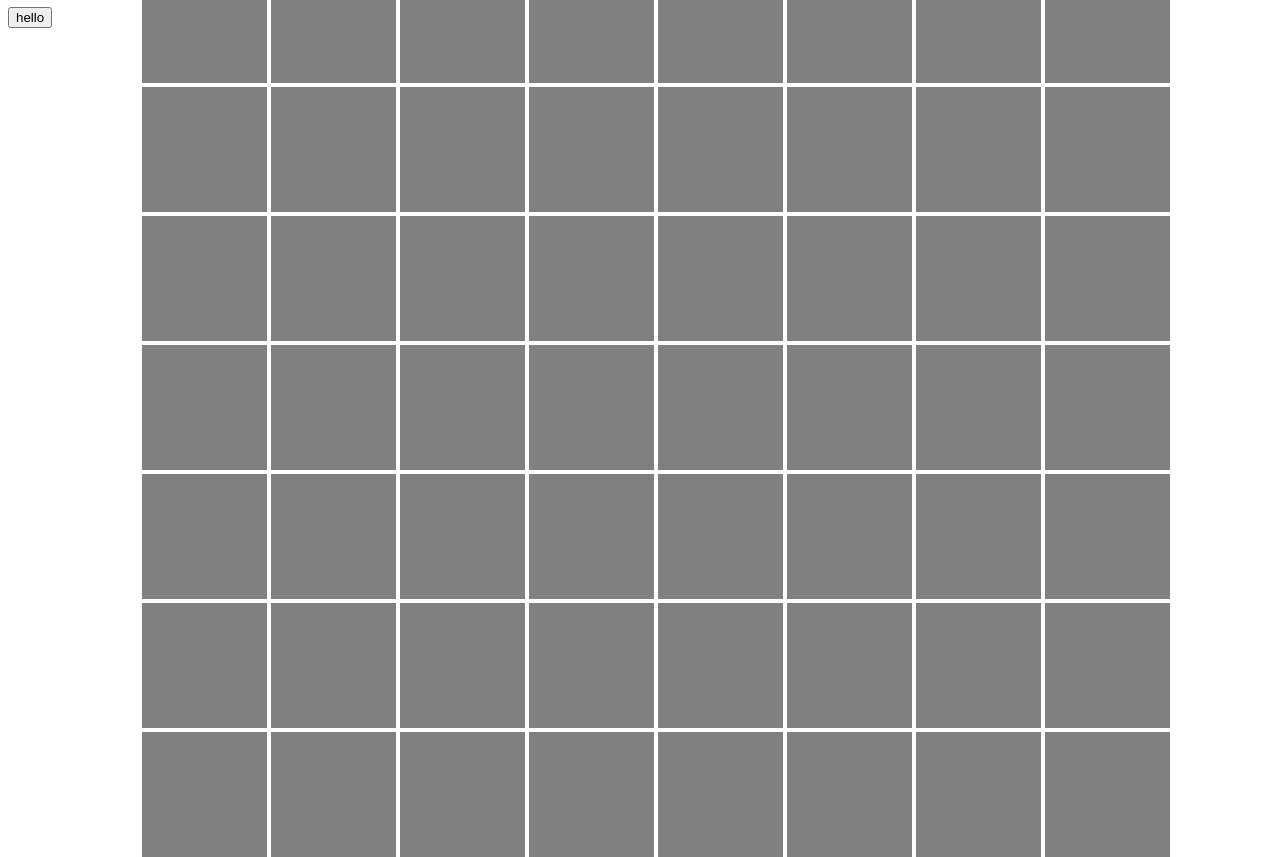
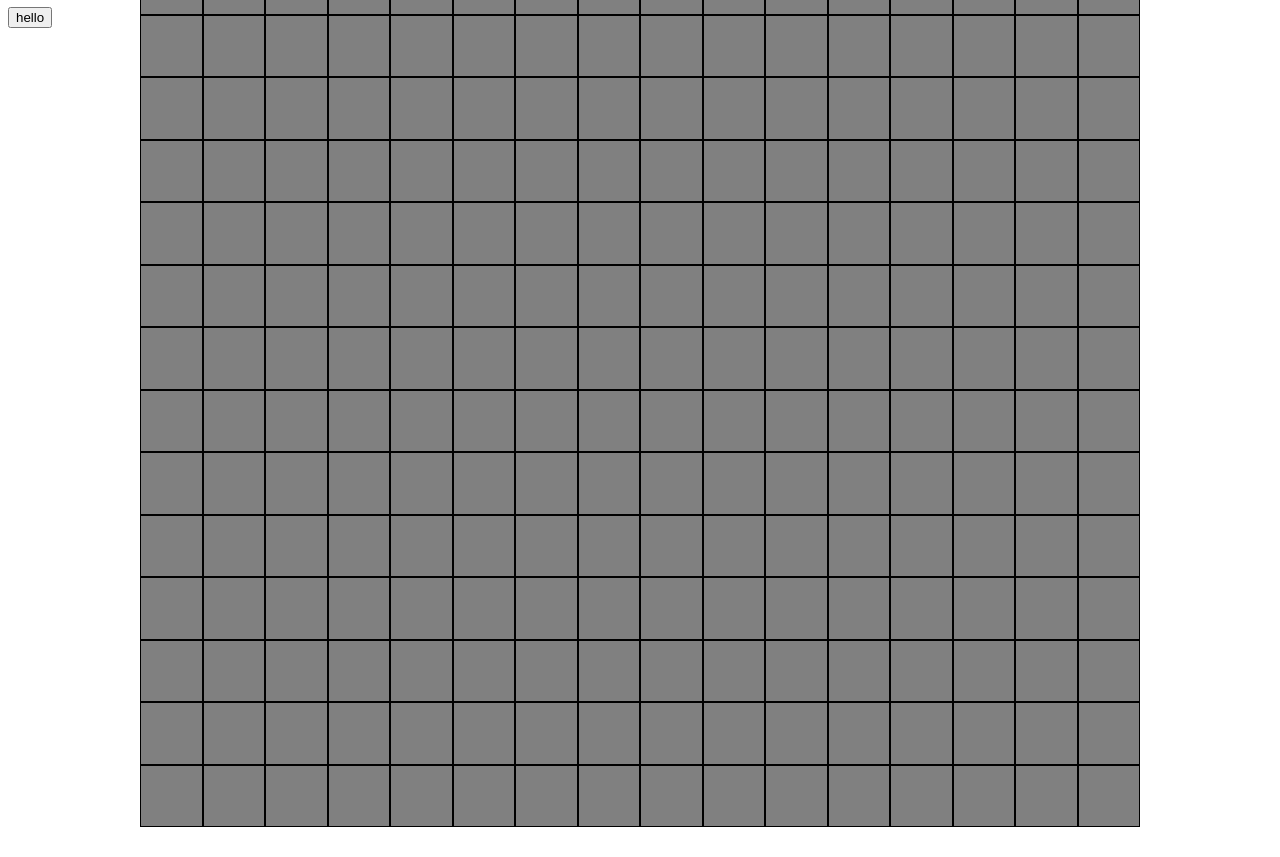
Before and after one commit to MelstromH/notscape, a plain HTML site: page home/index.html in a window 1280 px wide. Shown: the part 73-930 px from the top of the page. After the commit the page ends 900 px from the top, so only its background shows below. Drawn offline with Linux system fonts and the light colour scheme.

Commit message:
added grid

```diff
--- a/home/index.html
+++ b/home/index.html
@@ -3,7 +3,7 @@
 <head>
 <title>Notscape</title>
 <style>
-.grid {
+#grid {
     position: absolute;
     top: 50%;
     left: 50%;
@@ -11,17 +11,18 @@
     width: 1000px;
     height: 1000px;
     display: grid;
-    grid-template-columns: 1fr 1fr 1fr 1fr 1fr 1fr 1fr 1fr;
+    grid-template-columns: 1fr 1fr 1fr 1fr 1fr 1fr 1fr 1fr 1fr 1fr 1fr 1fr 1fr 1fr 1fr 1fr;
     grid-gap: 0px;
 }
 
 .tile {
+    box-sizing: border-box;
     background-color: grey;
-    width: 125px;
-    height: 125px;
-    border: 1px;
-    border-color: black;
-    margin: 2px;
+    width: 62.5px;
+    height: 62.5px;
+    border: 1px solid;
+    border-color:black;
+    margin: 0px;
 }
 </style>
 </head>
@@ -29,72 +30,7 @@
 <script src="script.js"></script>
 <h1>Say Hi</h1>
 <button onclick="talk()">hello</button>
-<div class="grid">
-    <div class="tile"><img src="" alt=""></div>
-    <div class="tile"><img src="" alt=""></div>
-    <div class="tile"><img src="" alt=""></div>
-    <div class="tile"><img src="" alt=""></div>
-    <div class="tile"><img src="" alt=""></div>
-    <div class="tile"><img src="" alt=""></div>
-    <div class="tile"><img src="" alt=""></div>
-    <div class="tile"><img src="" alt=""></div>
-    <div class="tile"><img src="" alt=""></div>
-    <div class="tile"><img src="" alt=""></div>
-    <div class="tile"><img src="" alt=""></div>
-    <div class="tile"><img src="" alt=""></div>
-    <div class="tile"><img src="" alt=""></div>
-    <div class="tile"><img src="" alt=""></div>
-    <div class="tile"><img src="" alt=""></div>
-    <div class="tile"><img src="" alt=""></div>
-    <div class="tile"><img src="" alt=""></div>
-    <div class="tile"><img src="" alt=""></div>
-    <div class="tile"><img src="" alt=""></div>
-    <div class="tile"><img src="" alt=""></div>
-    <div class="tile"><img src="" alt=""></div>
-    <div class="tile"><img src="" alt=""></div>
-    <div class="tile"><img src="" alt=""></div>
-    <div class="tile"><img src="" alt=""></div>
-    <div class="tile"><img src="" alt=""></div>
-    <div class="tile"><img src="" alt=""></div>
-    <div class="tile"><img src="" alt=""></div>
-    <div class="tile"><img src="" alt=""></div>
-    <div class="tile"><img src="" alt=""></div>
-    <div class="tile"><img src="" alt=""></div>
-    <div class="tile"><img src="" alt=""></div>
-    <div class="tile"><img src="" alt=""></div>
-    <div class="tile"><img src="" alt=""></div>
-    <div class="tile"><img src="" alt=""></div>
-    <div class="tile"><img src="" alt=""></div>
-    <div class="tile"><img src="" alt=""></div>
-    <div class="tile"><img src="" alt=""></div>
-    <div class="tile"><img src="" alt=""></div>
-    <div class="tile"><img src="" alt=""></div>
-    <div class="tile"><img src="" alt=""></div>
-    <div class="tile"><img src="" alt=""></div>
-    <div class="tile"><img src="" alt=""></div>
-    <div class="tile"><img src="" alt=""></div>
-    <div class="tile"><img src="" alt=""></div>
-    <div class="tile"><img src="" alt=""></div>
-    <div class="tile"><img src="" alt=""></div>
-    <div class="tile"><img src="" alt=""></div>
-    <div class="tile"><img src="" alt=""></div>
-    <div class="tile"><img src="" alt=""></div>
-    <div class="tile"><img src="" alt=""></div>
-    <div class="tile"><img src="" alt=""></div>
-    <div class="tile"><img src="" alt=""></div>
-    <div class="tile"><img src="" alt=""></div>
-    <div class="tile"><img src="" alt=""></div>
-    <div class="tile"><img src="" alt=""></div>
-    <div class="tile"><img src="" alt=""></div>
-    <div class="tile"><img src="" alt=""></div>
-    <div class="tile"><img src="" alt=""></div>
-    <div class="tile"><img src="" alt=""></div>
-    <div class="tile"><img src="" alt=""></div>
-    <div class="tile"><img src="" alt=""></div>
-    <div class="tile"><img src="" alt=""></div>
-    <div class="tile"><img src="" alt=""></div>
-    <div class="tile"><img src="" alt=""></div>
-
+<div id="grid">
 </div>
 
 </body>
--- a/home/script.js
+++ b/home/script.js
@@ -1,6 +1,32 @@
 let socket = new WebSocket("ws://localhost:8080/ws");
+
 
 function talk()
 {
     socket.send("hello")
 }
+
+function prepareGame()
+{
+    let height = 16;
+    let width = 16;
+    let grid = document.getElementById("grid");
+
+    for (let y = 0; y < height;) {
+        for (let x = 0; x < width;) {
+            grid.innerHTML += (
+                "<div class='tile' id='" +
+                x +
+                "," +
+                y +
+                "'></div>"
+            );
+            x++;
+        }
+        y++;
+    }
+}
+
+window.addEventListener('load', function () {
+    prepareGame();
+  })
```
Also changed, not shown: 3 other files.
